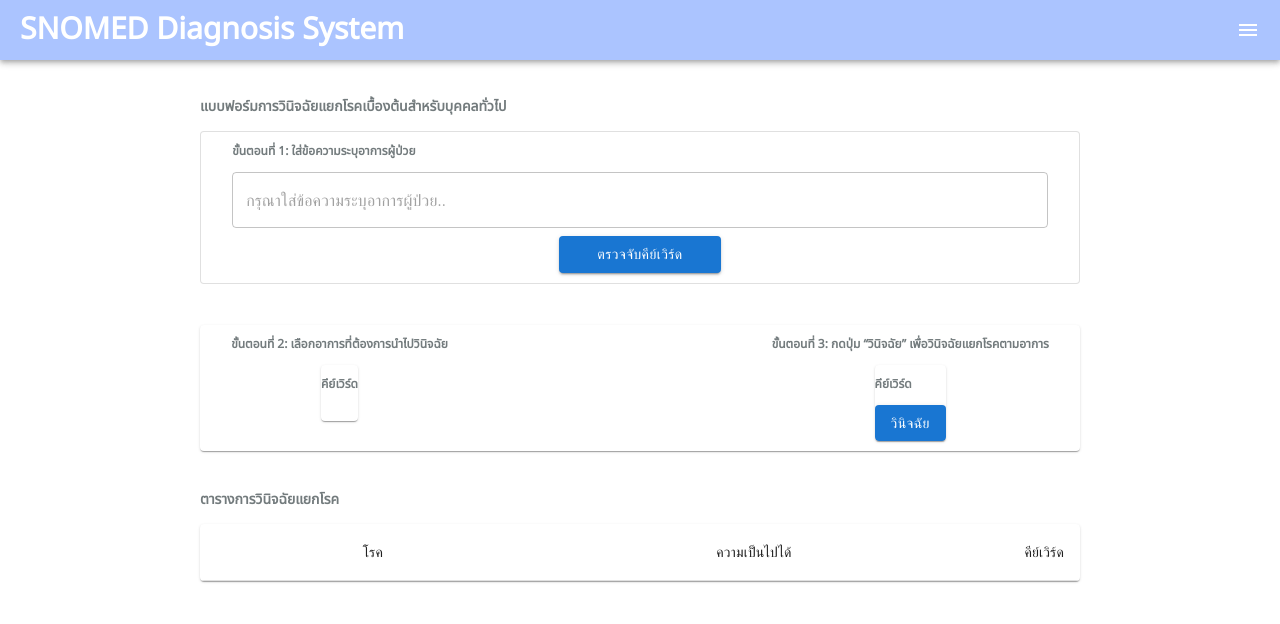
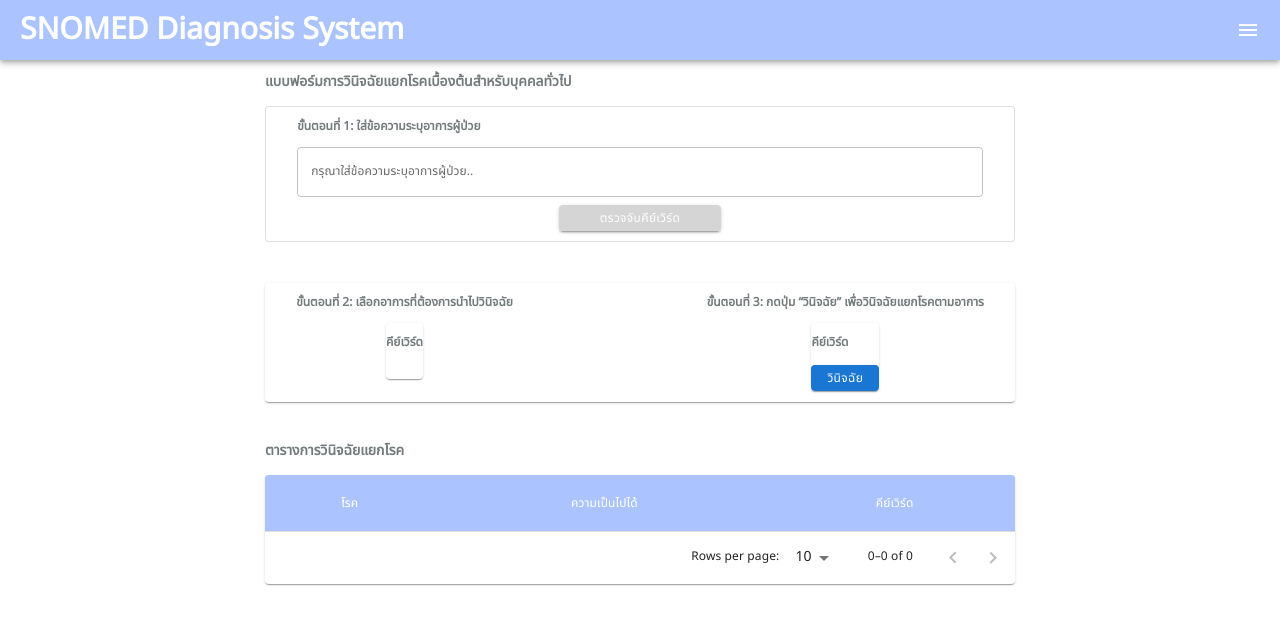
Before and after one commit to tyoohoon/snomed-front, a React (Create React App) app: page / in a window 1280 px wide. Shown: the top 624 px of the page. Built offline with nearby package versions, Linux system fonts and the light colour scheme.

Commit message:
edit diagnosis table ui

```diff
--- a/package.json
+++ b/package.json
@@ -5,8 +5,9 @@
   "dependencies": {
     "@emotion/react": "^11.7.1",
     "@emotion/styled": "^11.6.0",
-    "@material-ui/styles": "^4.11.4",
-    "@mui/icons-material": "^5.3.1",
+    "@material-ui/core": "^4.12.4",
+    "@material-ui/styles": "^4.11.5",
+    "@mui/icons-material": "^5.5.1",
     "@mui/material": "^5.4.0",
     "@testing-library/jest-dom": "^5.16.2",
     "@testing-library/react": "^12.1.2",
--- a/src/App.scss
+++ b/src/App.scss
@@ -5,7 +5,11 @@ $text-color: #737B7D;
 
 @import url('https://fonts.googleapis.com/css?family=Noto+Sans+Thai:400');
 
-html {font-size: 100%;} /*16px*/
+html {
+  font-size: 100%;
+}
+
+/*16px*/
 
 body {
   background: white;
@@ -15,9 +19,15 @@ body {
   color: #000000;
 }
 
-p {margin-bottom: 1rem;}
+p {
+  margin-bottom: 1rem;
+}
 
-h1, h2, h3, h4, h5 {
+h1,
+h2,
+h3,
+h4,
+h5 {
   margin: 3rem 0 1.38rem;
   font-family: 'Noto Sans Thai', sans-serif;
   font-weight: 400;
@@ -29,15 +39,26 @@ h1 {
   font-size: 3.052rem;
 }
 
-h2 {font-size: 2.441rem;}
+h2 {
+  font-size: 2.441rem;
+}
 
-h3 {font-size: 1.953rem;}
+h3 {
+  font-size: 1.953rem;
+}
 
-h4 {font-size: 1.563rem;}
+h4 {
+  font-size: 1.563rem;
+}
 
-h5 {font-size: 1.25rem;}
+h5 {
+  font-size: 1.25rem;
+}
 
-small, .text_small {font-size: 0.8rem;}
+small,
+.text_small {
+  font-size: 0.8rem;
+}
 
 // ------------------------------------------------------------------
 
@@ -75,6 +96,7 @@ small, .text_small {font-size: 0.8rem;}
   from {
     transform: rotate(0deg);
   }
+
   to {
     transform: rotate(360deg);
   }
@@ -130,7 +152,8 @@ small, .text_small {font-size: 0.8rem;}
 }
 
 .mainscreen-container {
-  padding: 25px 200px 0 200px;
+  max-width: 750px;
+  margin: auto;
 }
 
 .section-title {
--- a/src/App.tsx
+++ b/src/App.tsx
@@ -1,14 +1,40 @@
-import React from 'react';
-import logo from './logo.svg';
 import './App.scss';
 import MainScreen from './screens/MainScreen';
 import AppNavBar from './components/AppNavBar';
+import { ThemeProvider, createTheme } from '@mui/material/styles';
 
 function App() {
+  const theme = createTheme({
+    typography: {
+      allVariants: {
+        fontFamily: 'Noto Sans Thai',
+        fontStyle: 'normal',
+        fontWeight: '500',
+        fontSize: '12px',
+        lineHeight: '14px',
+      },
+    },
+    components: {
+      MuiChip: {
+        styleOverrides: {
+          root: {
+            fontFamily: 'Noto Sans Thai',
+            fontStyle: 'normal',
+            fontWeight: '500',
+            fontSize: '12px',
+            lineHeight: '14px',
+          }
+        }
+      }
+    }
+  });
+
   return (
     <div className="App">
-      <AppNavBar />
-      <MainScreen />
+      <ThemeProvider theme={theme}>
+        <AppNavBar />
+        <MainScreen />
+      </ThemeProvider>
     </div>
   );
 }
--- a/src/mockdata/mainPage.tsx
+++ b/src/mockdata/mainPage.tsx
@@ -4,7 +4,7 @@ interface Diagnosis {
     diagnosis: string;
     probability: string;
     keyword: {
-        [key: string]: string,
+        [key: string]: Array<string>,
     };
 }
 
--- a/src/screens/MainScreen.tsx
+++ b/src/screens/MainScreen.tsx
@@ -17,12 +17,28 @@ import TableHead from '@mui/material/TableHead'
 import TableRow from '@mui/material/TableRow'
 import { keywordList, diagnosisList } from '../mockdata/mainPage'
 import { get_all_keywords, get_diagnosis_result } from '../services'
+import Divider from '@mui/material/Divider';
+import TablePagination from '@mui/material/TablePagination';
+import Tooltip from '@mui/material/Tooltip';
+import InfoOutlinedIcon from '@mui/icons-material/InfoOutlined';
 
 function MainScreen() {
     const [inputSymptoms, setInputSymtoms] = useState<string>('')
     const [keywords, setKeywords] = useState<string[]>([])
     const [selectedKeywords, setSelectedKeywords] = useState<string[]>([])
     const [diagnosisResult, setDiagnosisResult] = useState(diagnosisList)
+
+    const [page, setPage] = React.useState(0);
+    const [rowsPerPage, setRowsPerPage] = React.useState(10);
+
+    const handleChangePage = (event: unknown, newPage: number) => {
+        setPage(newPage);
+    };
+
+    const handleChangeRowsPerPage = (event: React.ChangeEvent<HTMLInputElement>) => {
+        setRowsPerPage(+event.target.value);
+        setPage(0);
+    };
 
     const handleInputSymtoms = (event: React.ChangeEvent<HTMLInputElement>) => {
         setInputSymtoms(event.target.value)
@@ -71,7 +87,8 @@ function MainScreen() {
                         <TextField
                             id="user-input"
                             onChange={handleInputSymtoms}
-                            placeholder='กรุณาใส่ข้อความระบุอาการผู้ป่วย..'
+                            // placeholder='กรุณาใส่ข้อความระบุอาการผู้ป่วย..'
+                            label='กรุณาใส่ข้อความระบุอาการผู้ป่วย..'
                             sx={{
                                 width: 1,
                                 marginBottom: '8px',
@@ -81,7 +98,9 @@ function MainScreen() {
                             variant="contained"
                             onClick={getKeywords}
                             sx={{
-                                width: '162.72px'
+                                width: '162.72px',
+                                background: 'rgba(196, 196, 196, 0.7)',
+                                borderRadius: '4px'
                             }}
                         >ตรวจจับคีย์เวิร์ด</Button>
                     </div>
@@ -133,22 +152,51 @@ function MainScreen() {
                     <TableContainer>
                         <Table sx={{ minWidth: 700 }} aria-label="spanning table">
                             <TableHead>
-                                <TableRow>
-                                    <TableCell align="right">โรค</TableCell>
-                                    <TableCell align="right">ความเป็นไปได้</TableCell>
-                                    <TableCell align="right">คีย์เวิร์ด</TableCell>
+                                <TableRow style={{ backgroundColor: '#ABC4FF' }}>
+                                    {['โรค', 'ความเป็นไปได้', 'คีย์เวิร์ด'].map(label =>
+                                        <TableCell
+                                            align="center"
+                                            style={{ color: 'white' }}
+                                        >
+                                            {label}
+                                        </TableCell>
+                                    )}
                                 </TableRow>
                             </TableHead>
                             <TableBody>
                                 {diagnosisResult.map((row, index) => (
                                     <TableRow key={index}>
-                                        <TableCell>{row.diagnosis}</TableCell>
-                                        <TableCell>{row.probability}</TableCell>
-                                        <TableCell>
-                                            {Object.keys(row.keyword).map(key => (
-                                                <TableRow>
-                                                    {row.keyword[key]}
-                                                </TableRow>
+                                        <TableCell style={{ borderWidth: 1, borderColor: '#C6CACC', borderStyle: 'solid' }}>{row.diagnosis}</TableCell>
+                                        <TableCell style={{ borderWidth: 1, borderColor: '#C6CACC', borderStyle: 'solid' }}>{row.probability}</TableCell>
+                                        <TableCell style={{ borderWidth: 1, borderColor: '#C6CACC', borderStyle: 'solid', padding: 0 }}>
+                                            {Object.keys(row.keyword).map((key, index) => (
+                                                <div style={{ width: '100%' }}>
+                                                    {console.log('row.keyword[key]', row.keyword[key])}
+                                                    {index !== 0 && <Divider />}
+                                                    <div style={{ padding: '8px' }}>
+                                                        <span >{key}: </span>
+                                                        {
+                                                            row.keyword[key].map((keyword: string, i: number) => {
+                                                                return (
+                                                                    <>
+                                                                        {index === 2 && i === 0 && <Tooltip title="อาการที่พบในโรคนี้ แต่ไม่พบในตัวกรอง" placement="top">
+                                                                            <InfoOutlinedIcon />
+                                                                        </Tooltip>}
+                                                                        <Chip key={i} label={keyword} variant="outlined" sx={{
+                                                                            borderColor: 'black',
+                                                                            borderRadius: '7px',
+                                                                            marginRight: '7px',
+                                                                            marginBottom: '7px',
+                                                                            height: '31px',
+                                                                        }} />
+                                                                    </>
+
+                                                                )
+                                                            })
+                                                        }
+                                                    </div>
+
+                                                </div>
                                             ))}
                                         </TableCell>
                                     </TableRow>
@@ -156,6 +204,15 @@ function MainScreen() {
                             </TableBody>
                         </Table>
                     </TableContainer>
+                    <TablePagination
+                        rowsPerPageOptions={[10, 25, 100]}
+                        component="div"
+                        count={diagnosisResult.length}
+                        rowsPerPage={rowsPerPage}
+                        page={page}
+                        onPageChange={handleChangePage}
+                        onRowsPerPageChange={handleChangeRowsPerPage}
+                    />
                 </Card>
             </div>
         </div >
```
Also changed, not shown: 1 other file (tests, documents, lock files or other folders).
